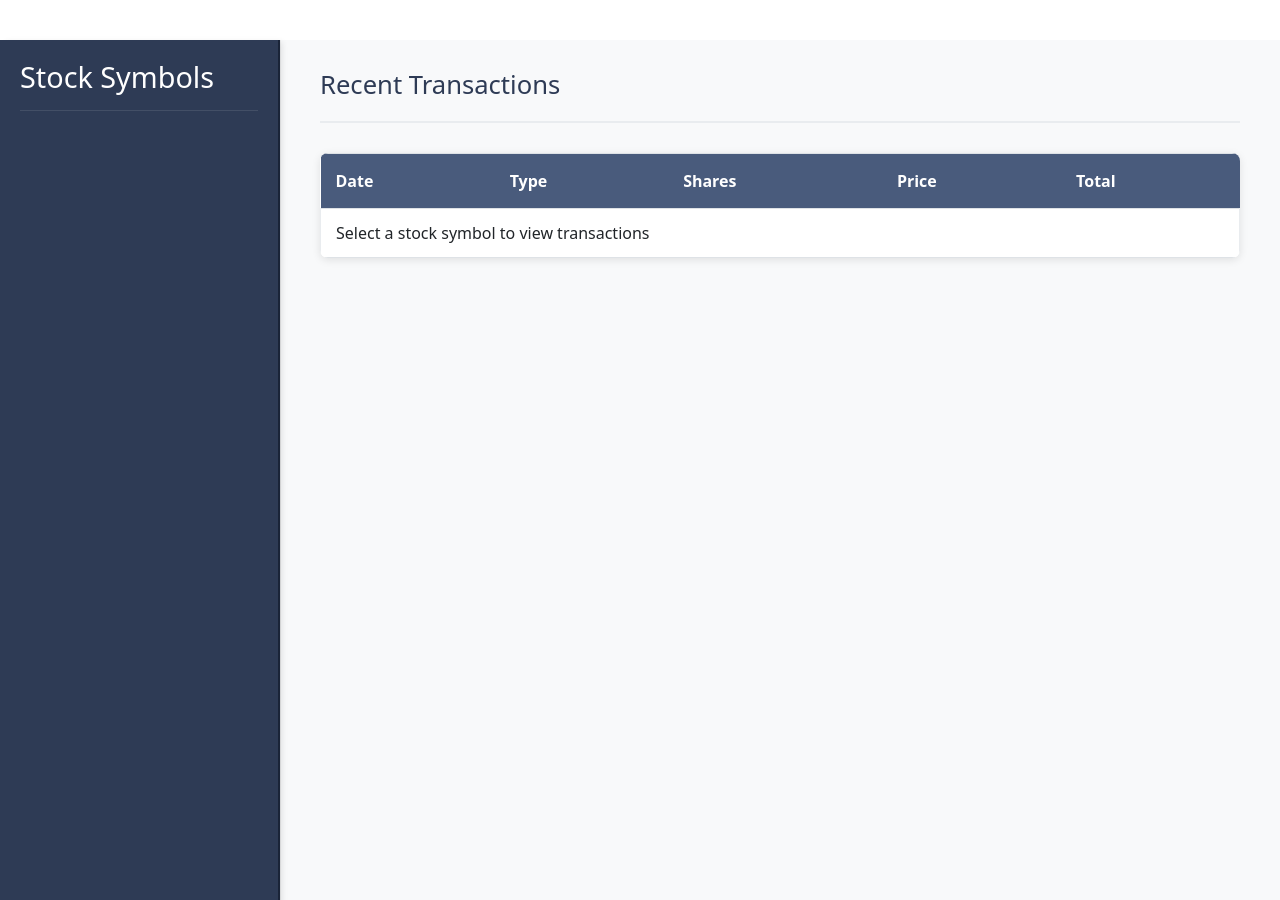
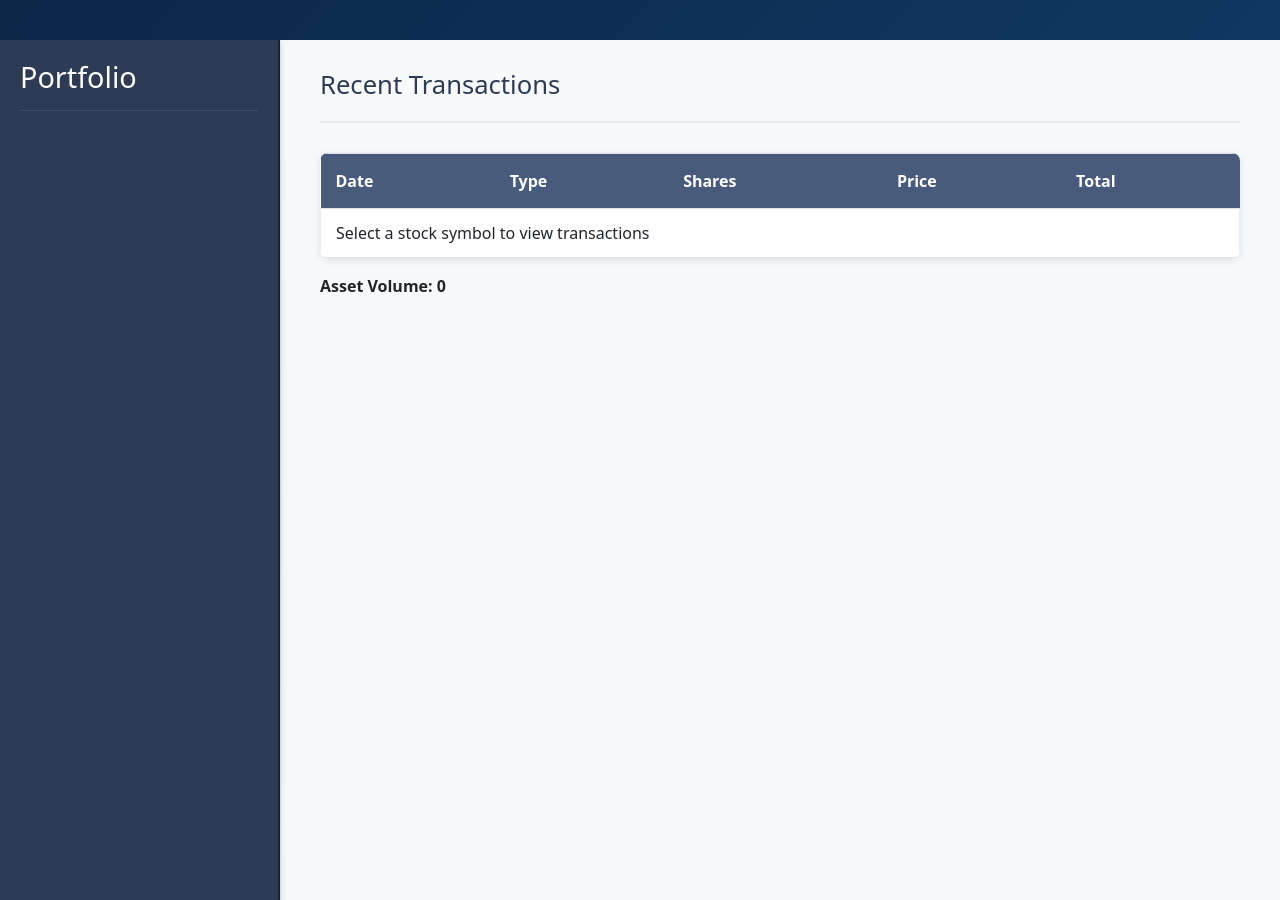
Before and after one commit to m1h1r-a/Stock-Anomaly-Detector, a Django app: page /portfolio/ in a window 1280 px wide. Shown: the part 80-980 px from the top of the page. Run offline with Django 5.2, Linux system fonts and the light colour scheme; a user stored in the database is signed in; data that the repository does not hold is empty.

Commit message:
css changes and asset volume

```diff
--- a/users/templates/users/add_stocks.html
+++ b/users/templates/users/add_stocks.html
@@ -3,7 +3,7 @@
 {% block body %}
 
 <div class="position-absolute top-55 start-50 translate-middle">
-    <h1>Add Stock Transaction</h1>
+    <h1 style="color:white;">Add Stock Transaction</h1>
 
     {% if error_message %}
     <script>
--- a/users/templates/users/base.html
+++ b/users/templates/users/base.html
@@ -12,6 +12,7 @@
         height: 100%;  /* Make sure the body takes up the full height */
         margin: 0;     /* Remove default margin */
         overflow: hidden; /* Prevent scrollbars on empty pages */
+        background: linear-gradient(135deg, #0A2647, #144272)
     }
 
     .navbar {
--- a/users/templates/users/login.html
+++ b/users/templates/users/login.html
@@ -3,7 +3,7 @@
 {% block body %}
 
 <div class="position-absolute top-50 start-50 translate-middle">
-<h1>Login</h1>
+<h1 style="color:white;">Login</h1>
 
 {% if error_message %}
     <script>
@@ -14,7 +14,7 @@
 <form form method="POST" action="{% url 'login' %}">
     {% csrf_token %}
     {{ form.as_p }}
-    <input type="submit">
+    <button type="submit">Login</button>
 </form>
 
 
--- a/users/templates/users/portfolio.html
+++ b/users/templates/users/portfolio.html
@@ -156,7 +156,7 @@
     <div class="wrapper">
         <!-- Sidebar for Stock Symbols -->
         <div class="sidebar">
-            <h2>Stock Symbols</h2>
+            <h2>Portfolio</h2>
             <ul id="stock-list">
                 {% for symbol in symbols %}
                     <li><a href="#" onclick="loadTransactions('{{ symbol }}')">{{ symbol }}</a></li>
@@ -187,10 +187,10 @@
                     <tr><td colspan="5">Select a stock symbol to view transactions</td></tr>
                 </tbody>
             </table>
+            <div id="total-quantity" class="mt-3 fw-bold">Asset Volume: 0</div>
         </div>
     </div>
 
-    <!-- JavaScript to handle AJAX requests -->
     <script>
         function loadTransactions(symbol) {
             fetch(`/transactions/${symbol}/`)
@@ -198,11 +198,20 @@
                 .then(data => {
                     const tableBody = document.getElementById('transaction-table-body');
                     tableBody.innerHTML = '';  // Clear existing rows
+                    let totalQuantity = 0; // Initialize total quantity
 
                     if (data.length === 0) {
                         tableBody.innerHTML = '<tr><td colspan="5">No transactions found</td></tr>';
                     } else {
                         data.forEach(transaction => {
+
+                            if (transaction.purchase_type === 'BUY') {
+                            totalQuantity += transaction.quantity; // Add for buys
+                            }
+                            else if (transaction.purchase_type === 'SELL') {
+                            totalQuantity -= transaction.quantity; // Subtract for sells
+                            }
+
                             const row = document.createElement('tr');
                             row.innerHTML = `
                                 <td>${transaction.transaction_date || 'N/A'}</td>
@@ -214,6 +223,10 @@
                             tableBody.appendChild(row);
                         });
                     }
+
+                    // Display total quantity
+                    const totalQuantityElement = document.getElementById('total-quantity');
+                    totalQuantityElement.textContent = `Asset Volume: ${totalQuantity}`;
                 })
                 .catch(error => console.error('Error fetching transactions:', error));
         }
--- a/users/templates/users/register.html
+++ b/users/templates/users/register.html
@@ -2,7 +2,7 @@
 
 {% block body %}
 <div>
-    <h2>Register</h2>
+    <h2 style="color:white;">Register</h2>
     <form method="post">
         {% csrf_token %}
         {{ form.as_p }}
--- a/users/views.py
+++ b/users/views.py
@@ -24,7 +24,7 @@ def user_login(request):
             if user is not None:
                 login(request, user)  # with connection.cursor() as cursor:
                 # cursor.execute("""insert into test values (1)""")
-                return render(request, "users/portfolio.html")
+                return redirect("portfolio")
 
             else:
                 error_message = "Invalid username or password."  # Set the error message
```
